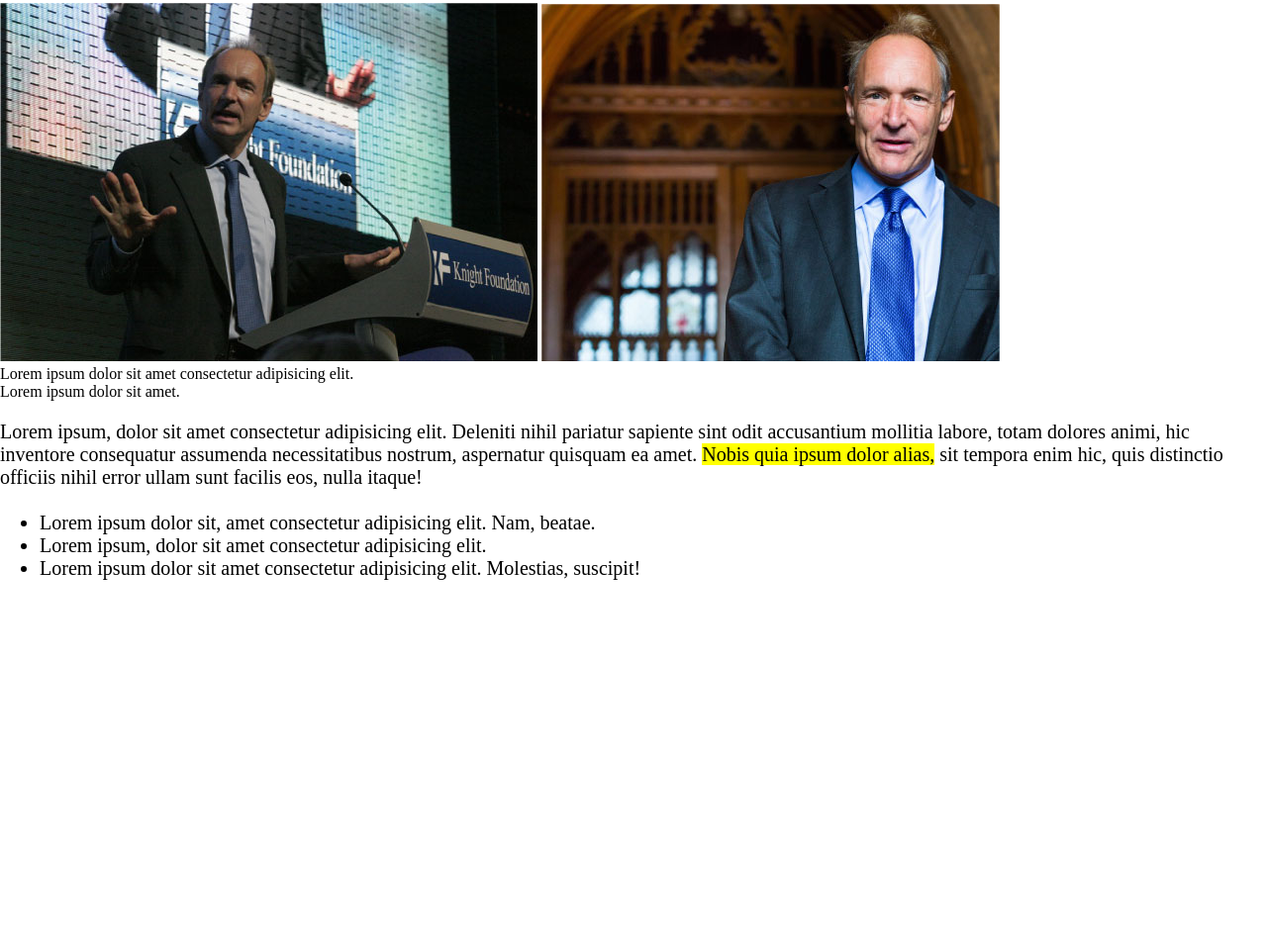
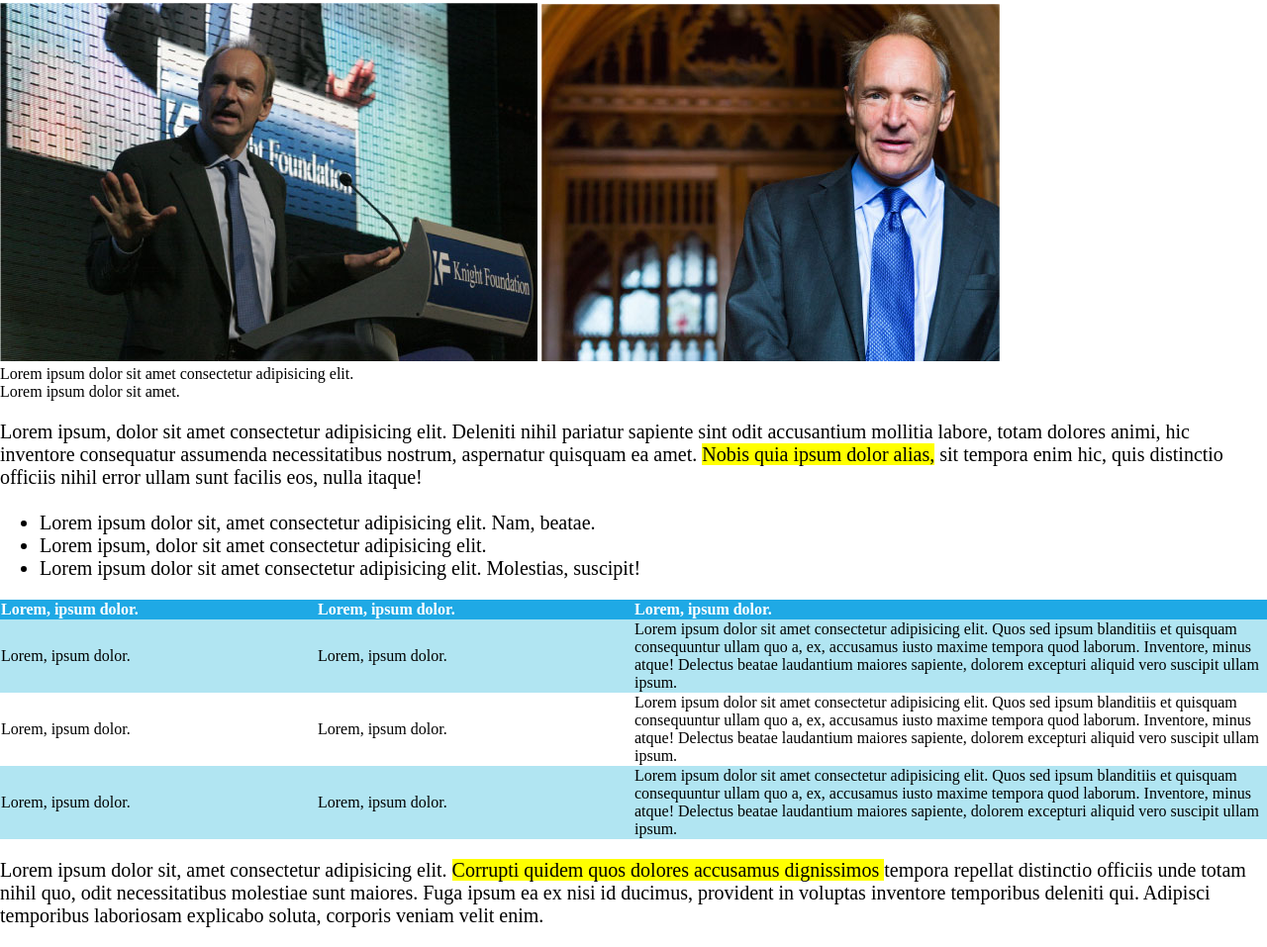
Before and after one commit to LeonardoMartignoni/html-css-booleaner, a plain HTML site: page index.html in a window 1280 px wide. Shown: the part 331-1288 px from the top of the page at 99% size. Before the commit the page ends 937 px from the top, so only its background shows below. Drawn offline with Linux system fonts and the light colour scheme.

Commit message:
added table

```diff
--- a/css/style.css
+++ b/css/style.css
@@ -36,3 +36,31 @@ header {
     font-size: 20px;
     margin: 20px 0px;
 }
+
+#news-table {
+    border-spacing: 0px;
+    text-align: left;
+    width: 100%;
+}
+
+#news-table thead {
+    color: white;
+    background-color: #1FA9E5;
+}
+
+#news-table tbody {
+    height: 30px;
+}
+
+#news-table tbody .blue-table-row {
+    background-color: #B1E5F2;
+}
+
+table thead .long-table-row {
+    width: 50%;
+}
+
+.last-paragraph {
+    font-size: 20px;
+    margin: 20px 0px;
+}
--- a/index.html
+++ b/index.html
@@ -39,6 +39,33 @@
                 <li>Lorem ipsum dolor sit amet consectetur adipisicing elit. Molestias, suscipit!</li>
             </ul>
         </div>
+        <!-- Tabella notizia -->
+        <table id="news-table">
+            <thead>
+                <th>Lorem, ipsum dolor.</th>
+                <th>Lorem, ipsum dolor.</th>
+                <th class="long-table-row">Lorem, ipsum dolor.</th>
+            </thead>
+            <tbody>
+                <tr class="blue-table-row">
+                    <td>Lorem, ipsum dolor.</td>
+                    <td>Lorem, ipsum dolor.</td>
+                    <td>Lorem ipsum dolor sit amet consectetur adipisicing elit. Quos sed ipsum blanditiis et quisquam consequuntur ullam quo a, ex, accusamus iusto maxime tempora quod laborum. Inventore, minus atque! Delectus beatae laudantium maiores sapiente, dolorem excepturi aliquid vero suscipit ullam ipsum.</td>
+                </tr>
+                <tr">
+                    <td>Lorem, ipsum dolor.</td>
+                    <td>Lorem, ipsum dolor.</td>
+                    <td>Lorem ipsum dolor sit amet consectetur adipisicing elit. Quos sed ipsum blanditiis et quisquam consequuntur ullam quo a, ex, accusamus iusto maxime tempora quod laborum. Inventore, minus atque! Delectus beatae laudantium maiores sapiente, dolorem excepturi aliquid vero suscipit ullam ipsum.</td>
+                </tr>
+                <tr class="blue-table-row">
+                    <td>Lorem, ipsum dolor.</td>
+                    <td>Lorem, ipsum dolor.</td>
+                    <td>Lorem ipsum dolor sit amet consectetur adipisicing elit. Quos sed ipsum blanditiis et quisquam consequuntur ullam quo a, ex, accusamus iusto maxime tempora quod laborum. Inventore, minus atque! Delectus beatae laudantium maiores sapiente, dolorem excepturi aliquid vero suscipit ullam ipsum.</td>
+                </tr>
+            </tbody>
+        </table>
+        <p class="last-paragraph">Lorem ipsum dolor sit, amet consectetur adipisicing elit. <mark>Corrupti quidem quos dolores accusamus dignissimos </mark>tempora repellat distinctio officiis unde totam nihil quo, odit necessitatibus molestiae sunt maiores. Fuga ipsum ea ex nisi id ducimus, provident in voluptas inventore temporibus deleniti qui. Adipisci temporibus laboriosam explicabo soluta, corporis veniam velit enim.</p>
+
         <!-- Sezione "potrebbero interessarti" -->
     </main>
 </body>
```
